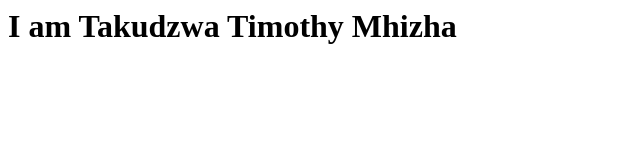
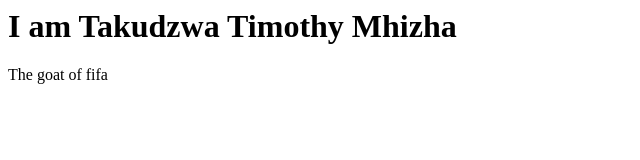
Before and after one commit to TakudzwaT/lab1, a plain HTML site: page index.html in a window 1280 px wide. Shown: the full height of the page, 0-640 px from the left. Drawn offline with Linux system fonts and the light colour scheme.

Commit message:
Another commit

```diff
--- a/index.html
+++ b/index.html
@@ -1 +1,2 @@
 <h1>  I am Takudzwa Timothy Mhizha<h1>
+</h1> The goat of fifa </h1>
```
